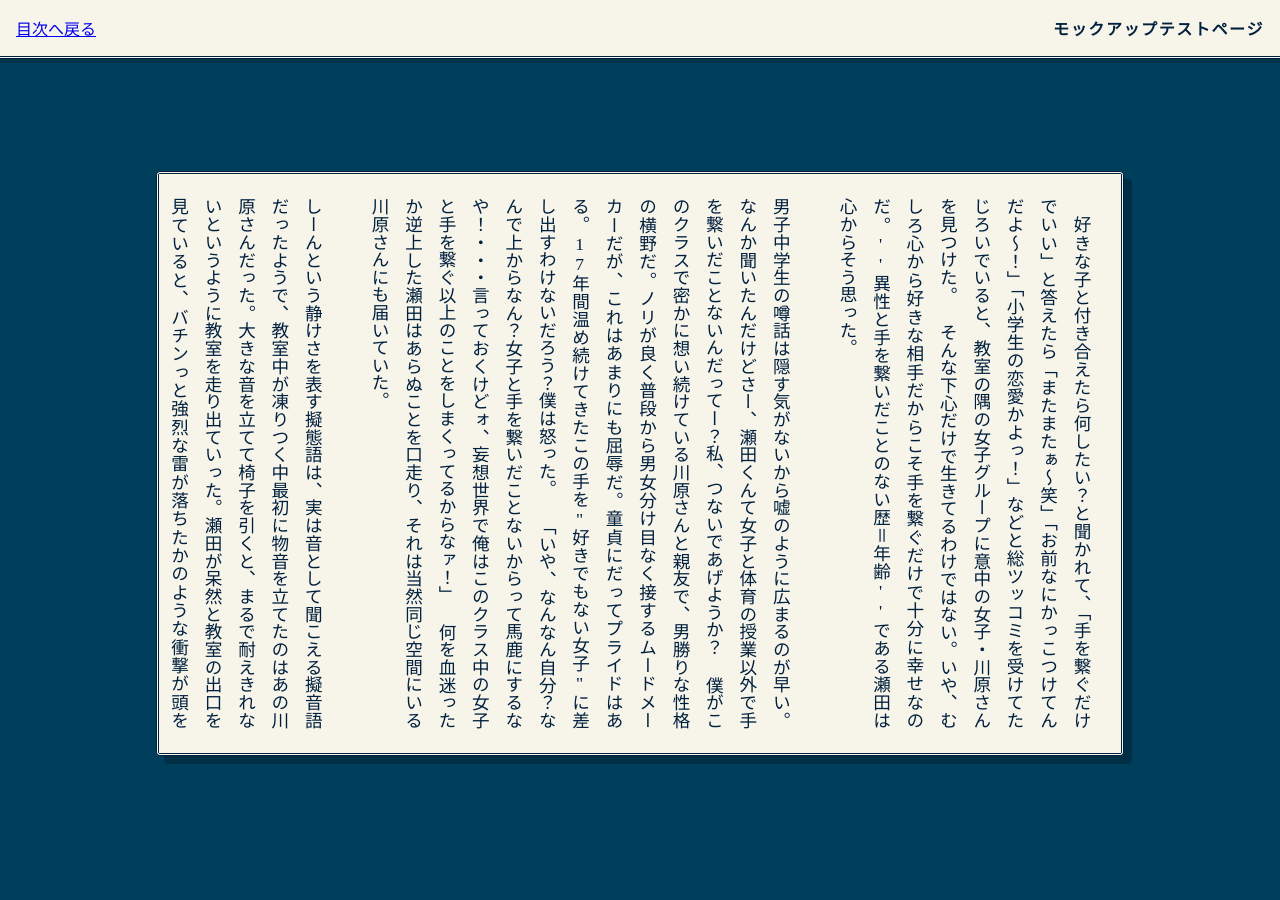
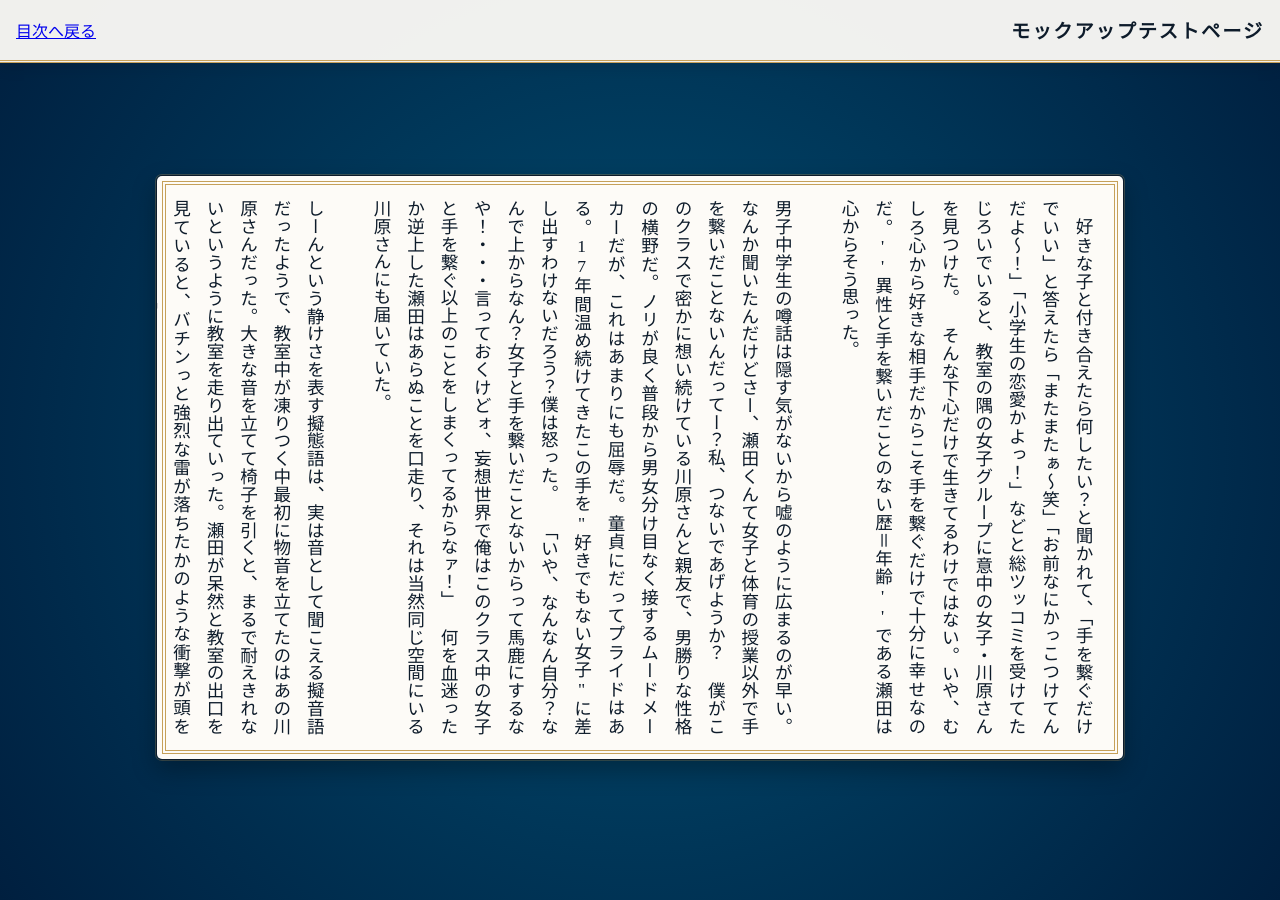
Before and after one commit to REMriaTV/HandtoHand, a Jekyll site: the page built from docs/manuscript/test-manuscript.md, in a window 1280 px wide and 900 px high. Built offline with Jekyll 4.4.1, drawn with Linux system fonts in a browser that asks for light colours.

Commit message:
「夜汽車アレンジ版」
今回の味付け（変更点）

背景に奥行きを:

ただの紺色一色から、**「夜空のようなグラデーション」**に変更しました。画面中央がほんのり明るく、端にいくほど暗くなります。

カードに「浮遊感」を:

影（ドロップシャドウ）の色を黒から「濃い青」に変え、少しぼかしを強くしました。これでカードが背景に沈まず、ふわりと浮いているように見えます。

差し色（アクセントカラー）:

**「金古美（アンティークゴールド）」**の色をヘッダーの線や強調部分に加えました。これで「渋さ」の中に「高級感・物語性」が出ます。

角の処理:

カードの角を少しだけ丸くして、堅さを和らげました。

コードを書き換えましたので、プレビューで雰囲気の違いを確認してみてください。

変更のポイント解説

内枠のデザイン変更 (outline): これまでの border: double はシンプルすぎたので、outline を使ってカードの内側10pxの位置に**「金の二重線」**が入るようにしました。これにより、昔の切符や賞状のような装飾性が生まれ、密度が増しています。

背景色: のっぺりした単色から、中心が明るい放射状グラデーションに変更しました。これにより、画面に「光」が当たり、物語の世界に入り込むような没入感が生まれます。

```diff
--- a/docs/assets/css/story.css
+++ b/docs/assets/css/story.css
@@ -1,16 +1,20 @@
 /* =========================================
-   変数定義（タバコ・パッケージ風レトロ）
+   変数定義（夜汽車・アンティーク風）
    ========================================= */
 :root {
-    /* デスクトップ・モバイル共通の配色 */
-    --bg-color: #003f5c;       /* 背景：濃いネイビーブルー */
-    --paper-bg: #f7f4e9;       /* カード：温かみのあるクリーム色 */
-    --text-color: #00203f;     /* 文字：インクのような濃紺 */
-    --border-color: #00203f;   /* 枠線：濃紺 */
+    /* 色パレット：夜汽車アレンジ */
+    --bg-dark: #001f3f;        /* 非常に深い紺 */
+    --bg-light: #004e72;       /* 少し明るい紺（グラデーション中心用） */
+
+    --paper-bg: #fdfbf7;       /* カード：より明るく白に近いクリーム色（清潔感） */
+    --text-color: #0d1b2a;     /* 文字：ほぼ黒に近いミッドナイトブルー */
+
+    --accent-gold: #c5a059;    /* アクセント：アンティークゴールド */
+    --border-color: #0d1b2a;
 
     /* カードの高さ設定 */
     --card-height-pc: 65vh;
-    --card-height-mobile: 66vh; /* スマホは画面の70%まで広げる */
+    --card-height-mobile: 66vh;
 }
 
 /* =========================================
@@ -20,28 +24,40 @@ html, body {
     margin: 0;
     padding: 0;
     width: 100%;
+    min-height: 100vh;
     overflow-x: hidden;
-    background-color: var(--bg-color);
+
+    background: radial-gradient(circle at center, var(--bg-light), var(--bg-dark));
+    background-attachment: fixed;
+
     color: var(--text-color);
     font-family: "Yu Mincho", "YuMincho", "Hiragino Mincho ProN", "HiraMinProN-W3", "Noto Serif JP", serif;
 }
 
 /* ヘッダー */
 .story-header {
-    background: var(--paper-bg);
+    background: rgba(253, 251, 247, 0.95);
     padding: 1rem;
-    border-bottom: 3px double var(--border-color);
+    border-bottom: 3px double var(--accent-gold);
     position: sticky;
     top: 0;
     z-index: 100;
     display: flex;
     justify-content: space-between;
-    box-shadow: 0 4px 0 rgba(0,0,0,0.2);
+    align-items: center;
+    box-shadow: 0 4px 15px rgba(0,0,0,0.1);
 }
 
 .story-title {
     font-weight: bold;
     letter-spacing: 0.1em;
+    font-size: 1.2rem;
+}
+
+.story-meta {
+    font-size: 0.8rem;
+    color: var(--accent-gold);
+    font-weight: bold;
 }
 
 /* =========================================
@@ -54,55 +70,49 @@ html, body {
     max-width: 1000px;
     margin: 0 auto;
 
-    /* カードを縦に並べる設定 */
     display: flex;
     flex-direction: column;
-
-    /* カード間の隙間 */
     gap: 25rem;
 }
 
 /* =========================================
-   カード兼テキストブロック (PC設定)
+   カード兼テキストブロック
    ========================================= */
 .story-main p {
-    /* デフォルト余白の削除 */
     margin: 0;
-
-    /* カードとしての見た目 */
     display: block;
     background-color: var(--paper-bg);
     padding: 1.5rem;
     box-sizing: border-box;
-    width: 100%; /* PCでは幅いっぱい */
+    width: 100%;
 
-    /* 縦書き設定 */
     writing-mode: vertical-rl;
     text-orientation: upright;
 
-    /* ★追加：段落の字下げ設定 */
     text-indent: 1em;
 
-    /* 高さ固定 */
     height: var(--card-height-pc);
 
-    /* カード内スクロール */
     overflow-x: auto;
     overflow-y: hidden;
 
-    /* テキスト設定 */
     line-height: 1.9;
     font-size: 1.1rem;
     text-align: justify;
 
-    /* 禁則処理 */
     white-space: normal;
     line-break: strict;
 
-    /* デザイン装飾 */
-    border: 3px double var(--border-color);
-    border-radius: 4px;
-    box-shadow: 8px 8px 0px rgba(0,0,0,0.25);
+    border: 1px solid var(--border-color);
+    outline: 4px double var(--accent-gold);
+    outline-offset: -10px;
+
+    border-radius: 6px;
+
+    box-shadow: 0 10px 25px rgba(0, 0, 0, 0.3),
+                0 0 0 1px rgba(197, 160, 89, 0.3);
+
+    position: relative;
 }
 
 /* =========================================
@@ -111,27 +121,16 @@ html, body {
 @media (max-width: 640px) {
     .story-main {
         padding: 6rem 0.5rem;
-        /* スマホの隙間調整：PCの25remは広すぎるため調整 */
         gap: 10rem;
     }
 
     .story-main p {
-        /* ★50%だと効果あり。60%ではどうか */
         width: 85% !important;
-
-        /* 中央寄せ */
         margin: 0 auto;
-
-        /* スマホ用の高さ適用 */
         height: var(--card-height-mobile);
-
-        /* 文字サイズ */
         font-size: 1rem;
-
         line-height: 1.8;
         padding: 2rem;
-
-        /* 影を控えめに */
-        box-shadow: 5px 5px 0px rgba(0,0,0,0.25);
+        box-shadow: 0 5px 15px rgba(0, 0, 0, 0.2);
     }
 }
```
